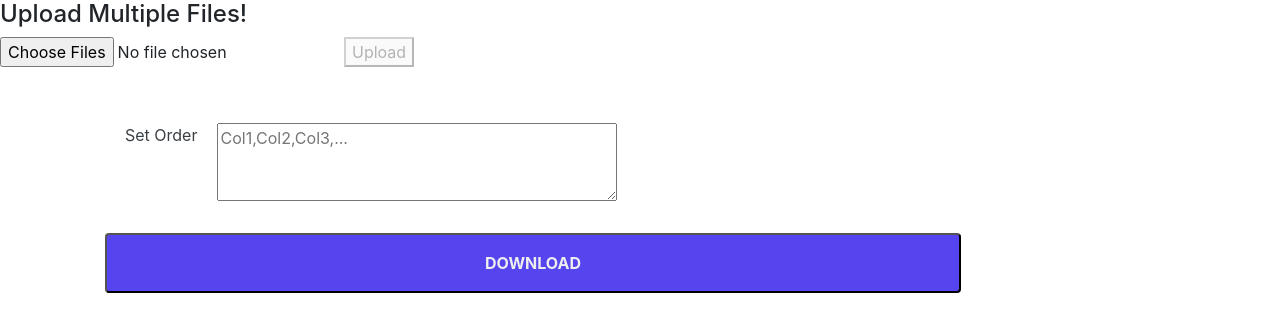
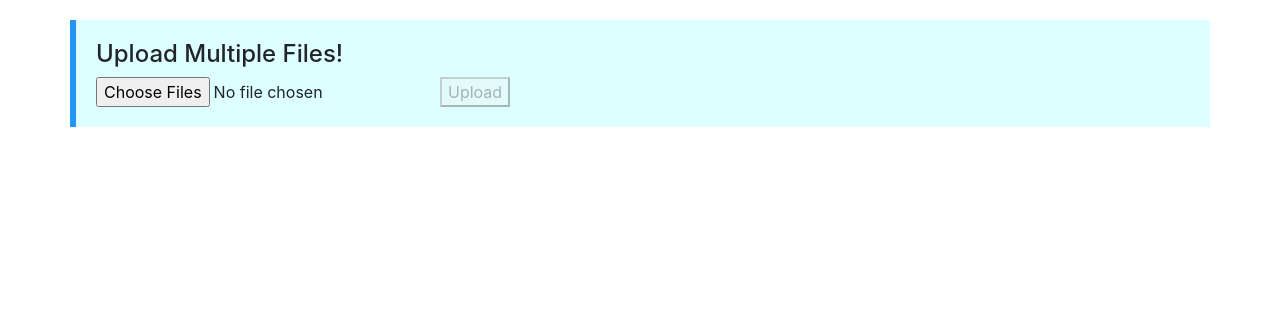
Before and after one commit to Toroishere1995/excel-utility-app, an Angular app: page / in a window 1280 px wide. Shown: the top 332 px of the page. Built offline with nearby package versions, Linux system fonts and the light colour scheme.

Commit message:
Added CSS with Html

```diff
--- a/src/app/app.component.css
+++ b/src/app/app.component.css
@@ -0,0 +1,15 @@
+
+.container {
+    border-left: 6px solid #2196F3!important;
+    background-color: #deffff!important;
+    margin-top: 20px;
+    padding: 10px;
+  }
+
+  .upload{
+      margin: 10px;
+  }
+
+  .download{
+      margin: 10px;
+  }
--- a/src/app/app.component.html
+++ b/src/app/app.component.html
@@ -1,3 +1,9 @@
 <!--The content below is only a placeholder and can be replaced.-->
-<app-upload (responseEvent)='childEventResponse($event)'></app-upload>
-<app-download [downloadEvent]='uploadedResponse'></app-download>
+<div class="container">
+  <div class="upload">
+    <app-upload (responseEvent)='childEventResponse($event)'></app-upload>
+  </div>
+  <div class="download" *ngIf="showDownloadComponent">
+    <app-download [downloadEvent]='uploadedResponse'></app-download>
+  </div>
+</div>
--- a/src/app/app.component.ts
+++ b/src/app/app.component.ts
@@ -7,6 +7,8 @@ import {IUploadResponse} from './model/IUploadResponse.model';
 })
 export class AppComponent implements OnInit {
   title = 'utility-app';
+
+  showDownloadComponent:boolean = false;
   constructor() { }
   ngOnInit() {
 
@@ -14,6 +16,7 @@ export class AppComponent implements OnInit {
   uploadedResponse: IUploadResponse[] = [];
   childEventResponse(event){
     this.uploadedResponse = event;
+    this.showDownloadComponent=true;
     console.log(this.uploadedResponse);
   }
 }
```
